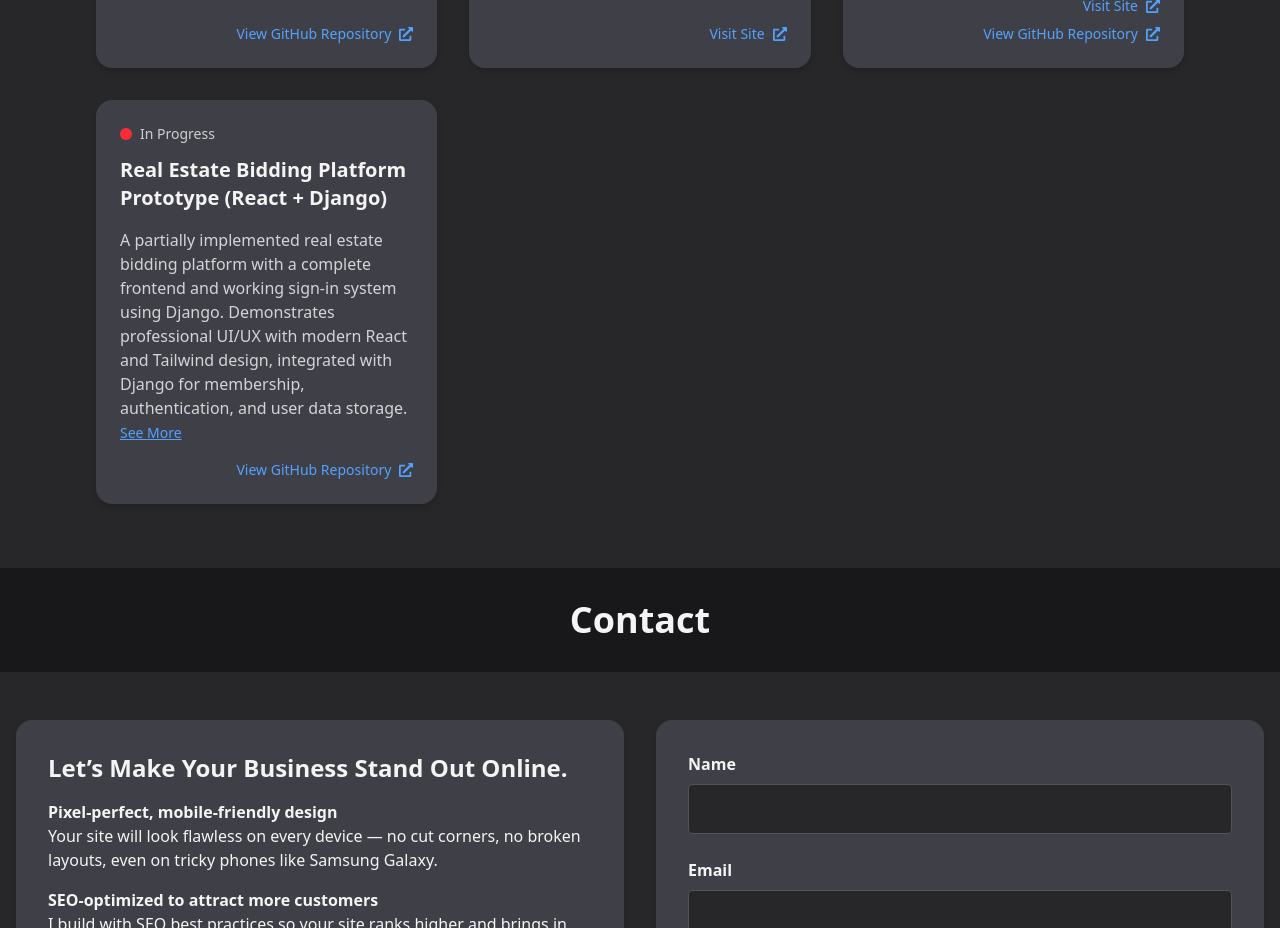
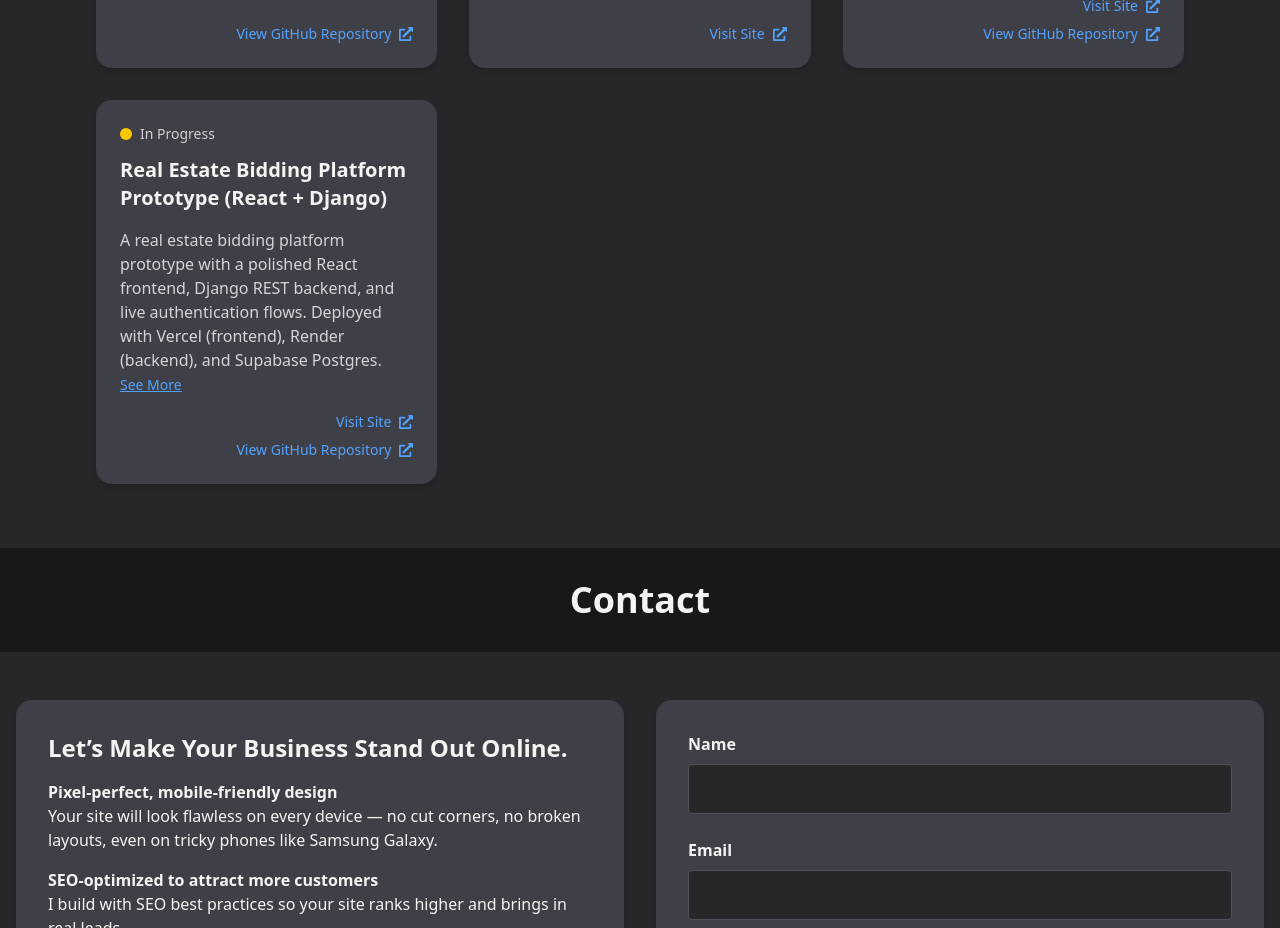
Before and after one commit to edwardsong08/final-profile, a Next.js app: page / in a window 1280 px wide. Shown: the part 3300-4228 px from the top of the page. Built offline with nearby package versions, Linux system fonts and the light colour scheme.

Commit message:
update realestatebidding to live + change description for blockchain project

```diff
--- a/src/components/ProjectModal.tsx
+++ b/src/components/ProjectModal.tsx
@@ -84,7 +84,7 @@ export default function ProjectModal({
 
             {(liveDemoLink || link) && (
               <div className="text-center flex flex-col gap-2">
-                {title === 'Blockchain Ledger Proof-of-Concept (Java + AWS)' && liveDemoLink && (
+                {liveDemoLink && (
                   <a
                     href={liveDemoLink}
                     target="_blank"
--- a/src/components/Projects.tsx
+++ b/src/components/Projects.tsx
@@ -28,7 +28,7 @@ const projects = [
     shortDescription:
       'Simulated blockchain ledger built with Spring Boot, PostgreSQL, and Docker. Completed in one week as a proof-of-concept for full-stack Java development and rapid learning.',
     fullDescription:
-      'Simulated blockchain ledger built with Spring Boot, PostgreSQL, and Docker. Completed in one week as a proof-of-concept for full-stack Java development and rapid learning.\n\nThis project simulates a blockchain-based transaction ledger and was completed in about one week without prior knowledge of Java, Spring Boot, or blockchain. It demonstrates my ability to rapidly learn and integrate multiple enterprise-grade technologies.\n\nThe app was built with Spring Boot (REST + Thymeleaf UI), PostgreSQL, and Docker. Data access combines Spring Data JPA with MyBatis for both standard and complex queries. It includes an immutable audit trail that logs transaction creation, updates, and deletions — simulating blockchain behavior.\n\nThe system supports English and Korean, has robust input validation and error handling, and features a full CI/CD pipeline via GitHub Actions. For deployment, the backend runs in Docker containers on AWS EC2 with an AWS RDS database.\n\nTo reduce resource usage, the AWS instance is turned off, but a live demo is available on request.',
+      'Simulated blockchain ledger built with Spring Boot, PostgreSQL, and Docker. Completed in one week as a proof-of-concept for full-stack Java development and rapid learning.\n\nThis project simulates a blockchain-based transaction ledger and was completed in about one week without prior knowledge of Java, Spring Boot, or blockchain. It demonstrates my ability to rapidly learn and integrate multiple enterprise-grade technologies.\n\nThe app was built with Spring Boot (REST + Thymeleaf UI), PostgreSQL, and Docker. Data access combines Spring Data JPA with MyBatis for both standard and complex queries. It includes an immutable audit trail that logs transaction creation, updates, and deletions — simulating blockchain behavior.\n\nThe system supports English and Korean, has robust input validation and error handling, and features a full CI/CD pipeline via GitHub Actions. For deployment, the backend runs in Docker containers on AWS EC2 with an AWS RDS database.',
     link: 'https://github.com/edwardsong08/vzw-transaction-ledger',
     status: 'livedemo',
     liveDemoLink: 'http://18.117.137.143/dashboard',
@@ -36,11 +36,12 @@ const projects = [
   {
     title: 'Real Estate Bidding Platform Prototype (React + Django)',
     shortDescription:
-      'A partially implemented real estate bidding platform with a complete frontend and working sign-in system using Django. Demonstrates professional UI/UX with modern React and Tailwind design, integrated with Django for membership, authentication, and user data storage.',
+      'A real estate bidding platform prototype with a polished React frontend, Django REST backend, and live authentication flows. Deployed with Vercel (frontend), Render (backend), and Supabase Postgres.',
     fullDescription:
-      'A partially implemented real estate bidding platform with a complete frontend and working sign-in system using Django. Demonstrates professional UI/UX with modern React and Tailwind design, integrated with Django for membership, authentication, and user data storage.\n\nThe frontend is built with modern React (Hooks, functional components, Tailwind UI) and includes polished user flows for login, signup, and password reset. State is handled cleanly using React’s built-in tools, and form validation ensures robust user input.\n\nThe backend is powered by Django with Django REST Framework. It handles authentication, user data management, and secure API communication. Though the project is not fully implemented, it shows a clear structure and approach for expanding to features like bidding logic, admin controls, and dynamic listings.',
+      'A real estate bidding platform prototype with a polished React frontend, Django REST backend, and live authentication flows.\n\nThe frontend is built with modern React (Hooks, functional components, Tailwind UI) and includes polished user flows for login, signup, and password reset. Form validation and UX details are implemented to feel production-ready.\n\nThe backend is powered by Django + Django REST Framework and provides secure API endpoints for authentication and user management.\n\nDeployment: the frontend is hosted on Vercel, the backend API is hosted on Render, and the database was migrated from SQLite to PostgreSQL on Supabase to support a real production-style environment.\n\nWhile core bidding features are not fully implemented yet, the codebase demonstrates a clean structure for scaling into listings, bids, admin controls, and more.',
     link: 'https://github.com/edwardsong08/realestatebidding',
     status: 'progress',
+    liveDemoLink: 'https://realestatebidding.vercel.app',
   },
 ];
 
@@ -70,7 +71,7 @@ export default function Projects() {
     live: { label: 'LIVE', color: 'bg-green-500' },
     livedemo: { label: 'Live Demo', color: 'bg-green-500' },
     demo: { label: 'Request Demo', color: 'bg-yellow-400' },
-    progress: { label: 'In Progress', color: 'bg-red-500' },
+    progress: { label: 'In Progress', color: 'bg-yellow-400' },
   };
 
   return (
@@ -127,7 +128,7 @@ export default function Projects() {
                 </p>
 
                 <div className="mt-4 flex flex-col items-end gap-2">
-                  {title === 'Blockchain Ledger Proof-of-Concept (Java + AWS)' && liveDemoLink && (
+                  {liveDemoLink && (
                     <a
                       href={liveDemoLink}
                       target="_blank"
```
